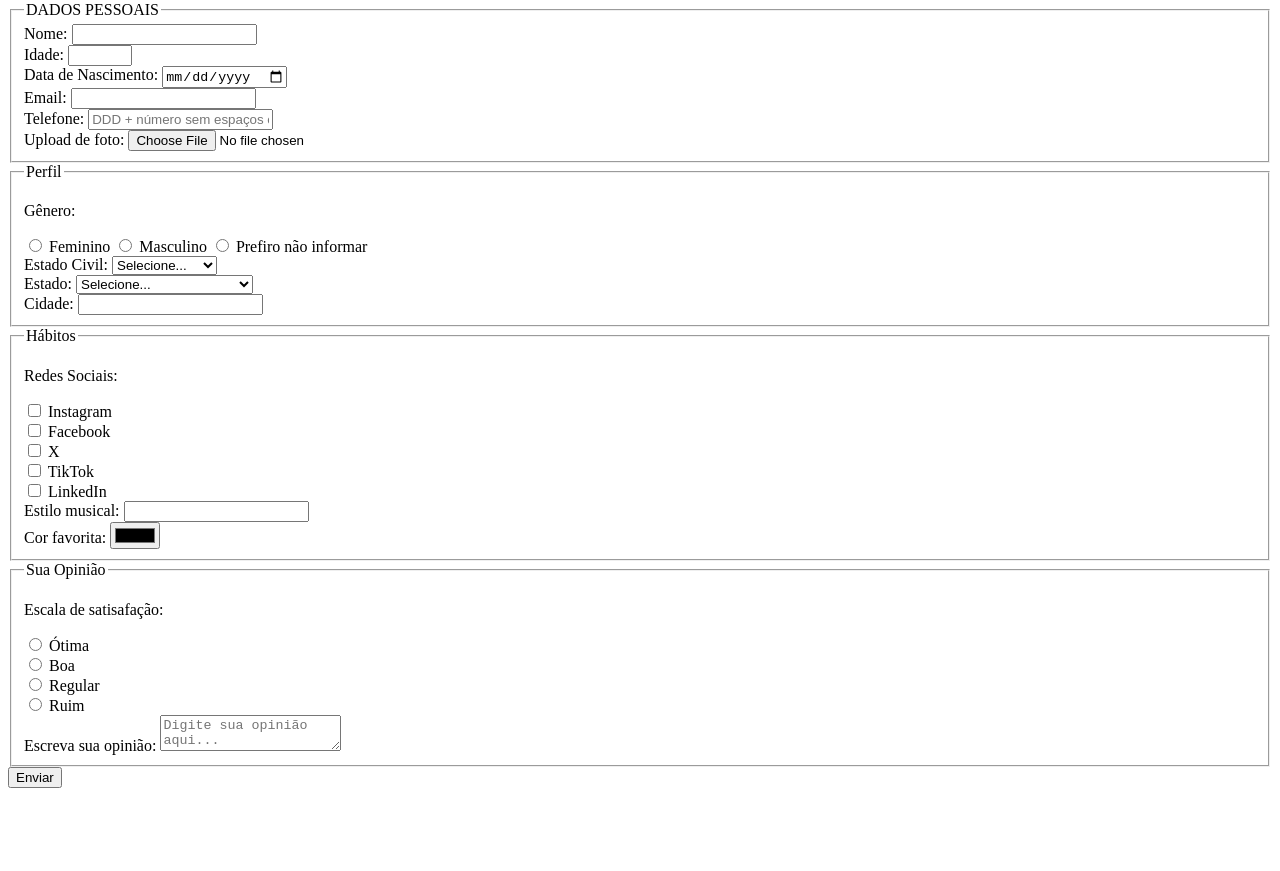
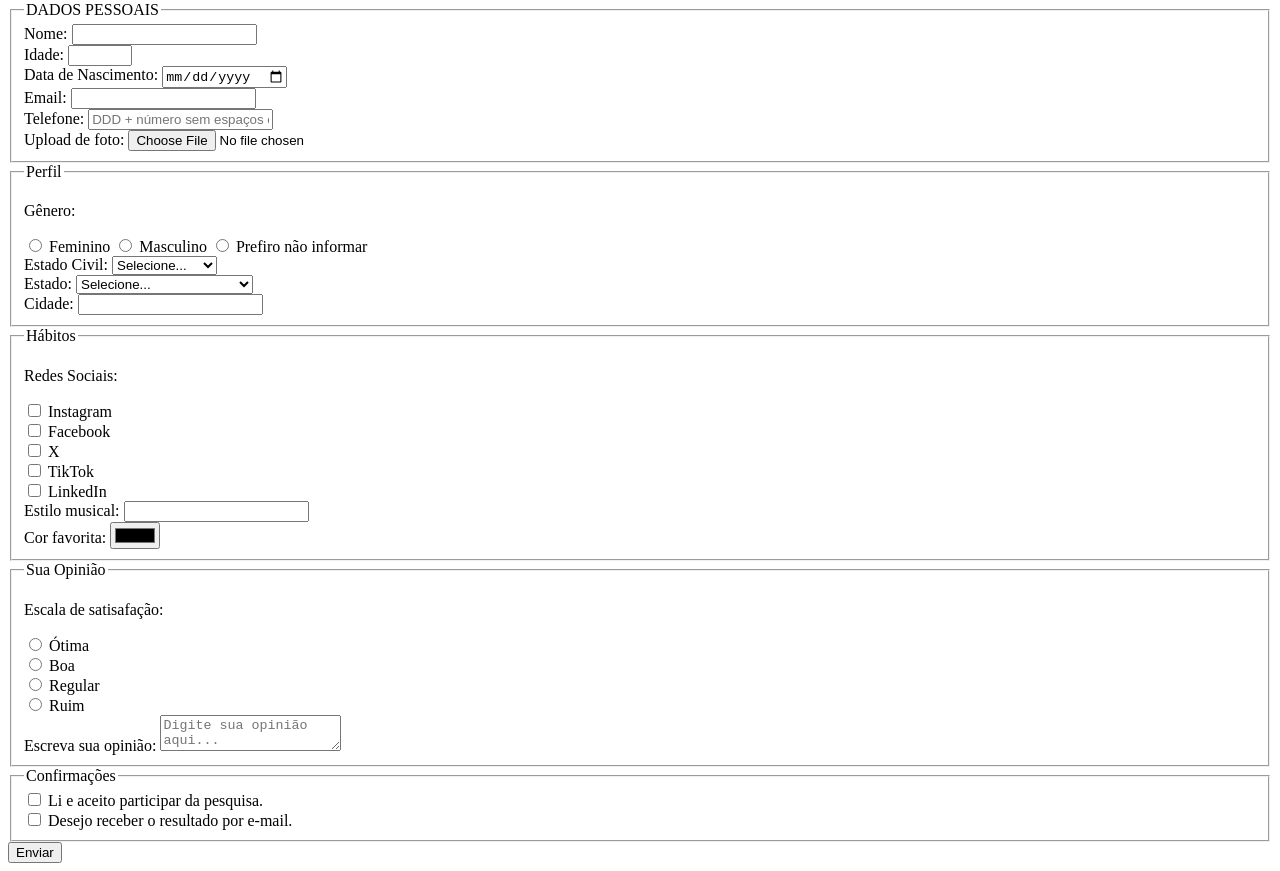
Before and after one commit to thiagonerieu/pesquisa-culturama, a plain HTML site: page index.html in a window 1280 px wide. Shown: the part 79-950 px from the top of the page. Before the commit the page ends 875 px from the top, so only its background shows below. Drawn offline with Linux system fonts and the light colour scheme.

Commit message:
Adiciona sessao de confirmacoes.

```diff
--- a/index.html
+++ b/index.html
@@ -150,7 +150,15 @@
                 <br>
                 <label for="comment">Escreva sua opinião:</label>
                 <textarea id="comment" name="userComment" placeholder="Digite sua opinião aqui..."></textarea>
+            </fieldset>
 
+            <fieldset>
+                <legend>Confirmações</legend>
+                <input id="userLgpdTerm" type="checkbox" name="userLgpd" value="accepted" required>
+                <label for="userLgpdTerm">Li e aceito participar da pesquisa.</label><br>
+
+                <input id="getResult" type="checkbox" name="userGetResult" value="accepted">
+                <label for="userLgpdTerm">Desejo receber o resultado por e-mail.</label><br>
             </fieldset>
             <button type="submit">Enviar</button>
 
```
